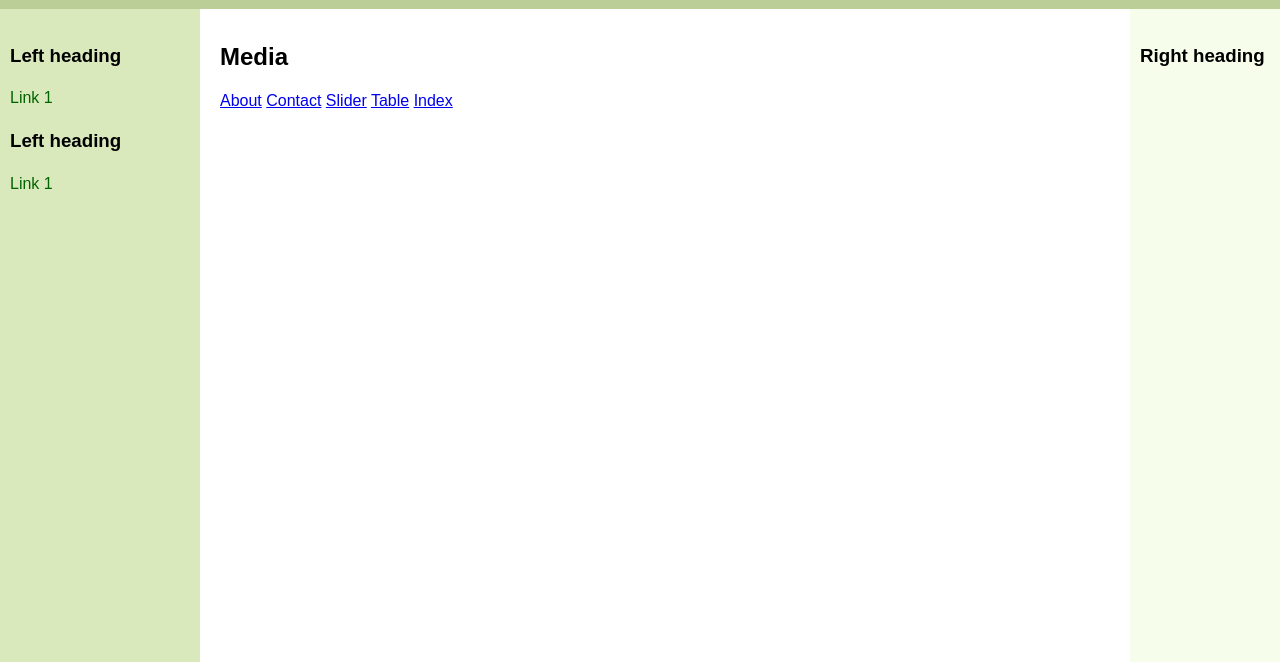
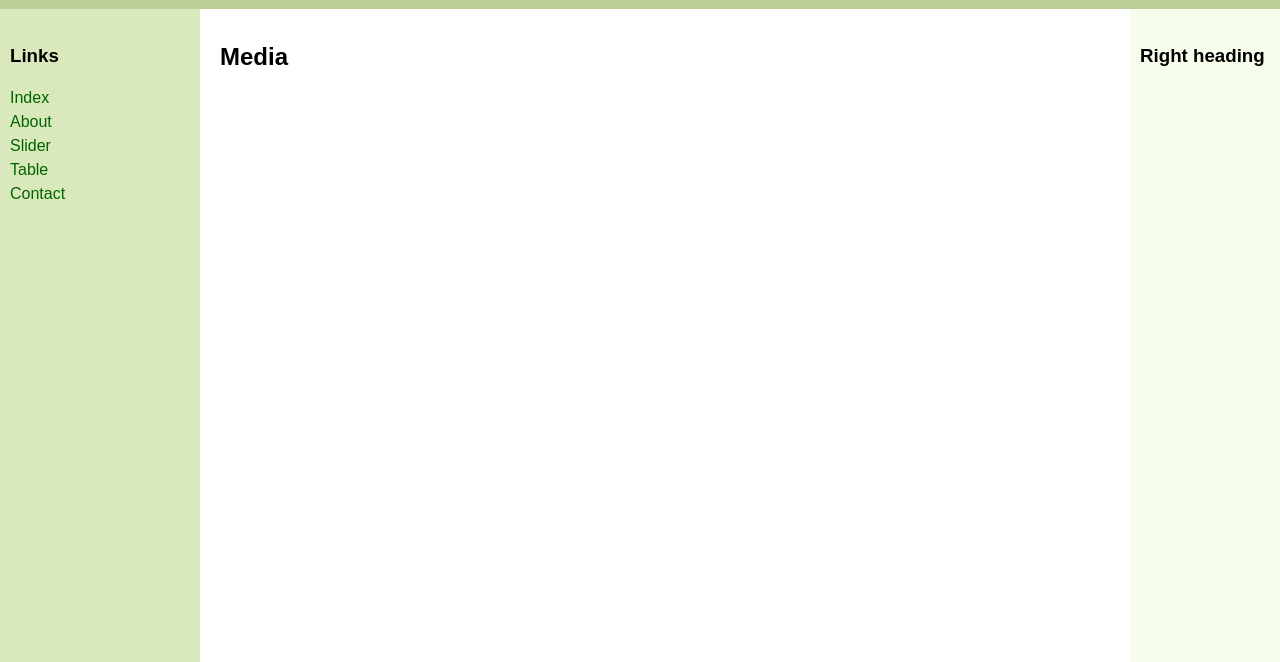
Before and after one commit to laptevARTEM/test_website, a plain HTML site: page media.html in a window 1280 px wide. Shown: the part 128-790 px from the top of the page. Drawn offline with Linux system fonts and the light colour scheme.

Commit message:
add left list

```diff
--- a/media.html
+++ b/media.html
@@ -15,20 +15,25 @@
             <h1>Media</h1>
             <p></p>
         </article>
-        <a href="about.html">About</a>
-        <a href="contact.html">Contact</a>
-        <a href="slider.html">Slider</a>
-        <a href="table.html">Table</a>
-        <a href="index.html">Index</a>
     </main>
     <nav class="left column">
-        <h3>Left heading</h3>
+        <h3>Links</h3>
         <ul>
-            <li><a href="#">Link 1</a></li>
-        </ul>
-        <h3>Left heading</h3>
-        <ul>
-            <li><a href="#">Link 1</a></li>
+            <li>
+                <a href="index.html">Index</a>
+            </li>
+            <li>
+                <a href="about.html">About</a>
+            </li>
+            <li>
+                <a href="slider.html">Slider</a>
+            </li>
+            <li>
+                <a href="table.html">Table</a>
+            </li>
+            <li>
+                <a href="contact.html">Contact</a>
+            </li>
         </ul>
     </nav>
     <div class="right column">
```
Also changed, not shown: contact.html (+2 -2 lines), slider.html (+16 -11 lines), table.html (+16 -11 lines).
